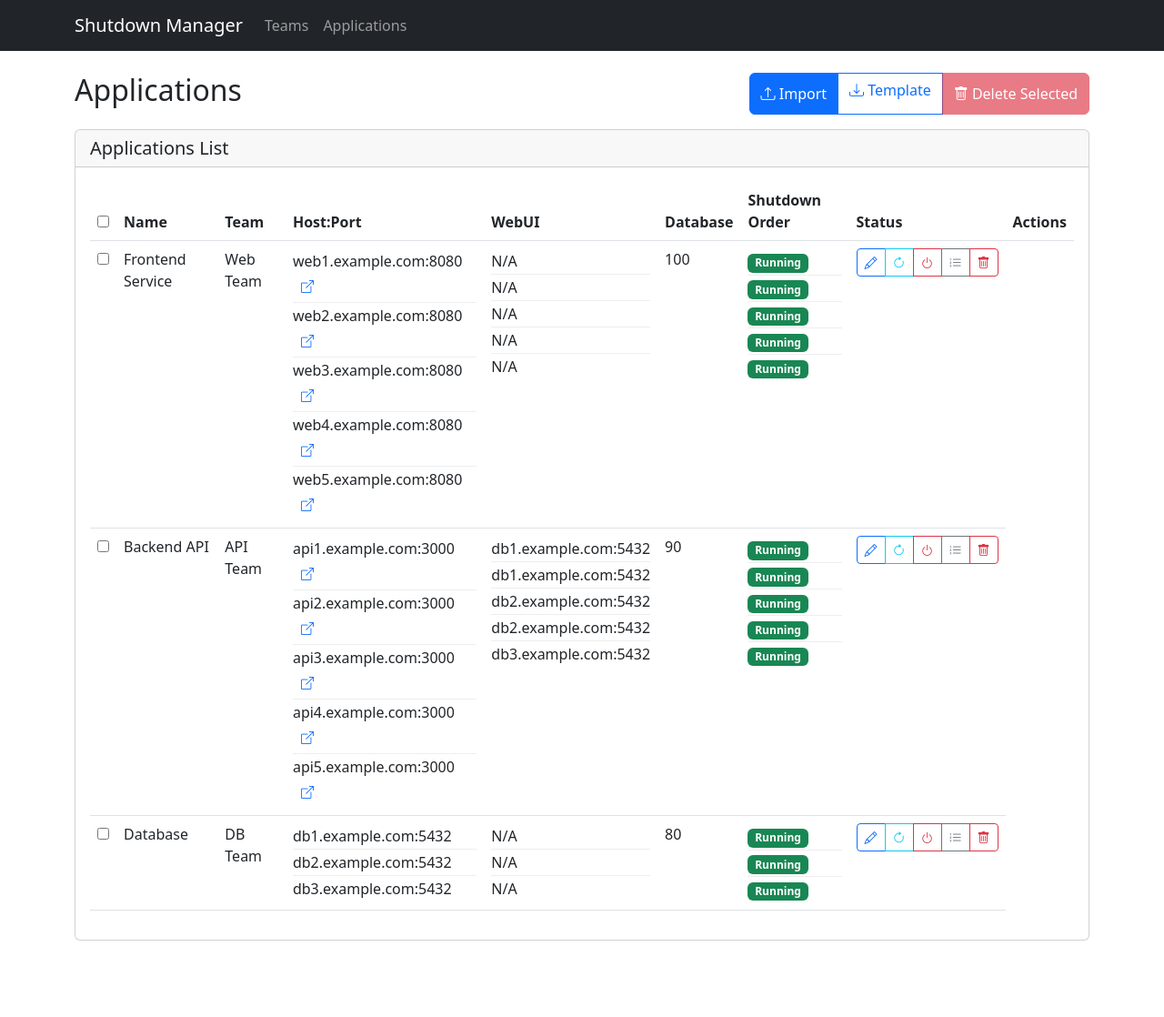
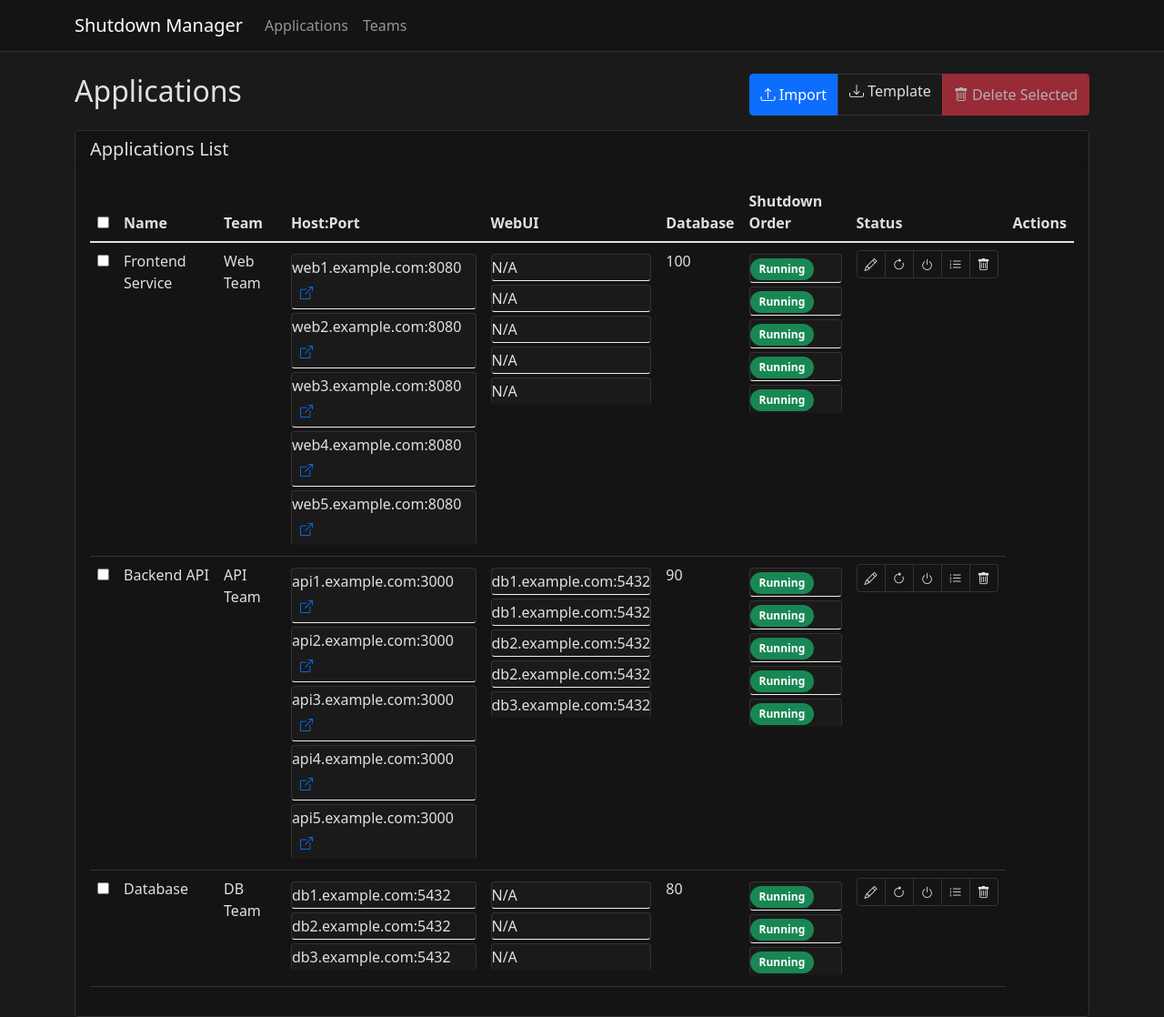
Before and after one commit to nirwo/DC-Mon, a Flask app: page /applications in a window 1280 px wide. Shown: the whole page at 91% size. Before the commit the page ends 1034 px from the top, so only its background shows below. Run offline with Flask 3, Linux system fonts and the light colour scheme; some libraries are stand-ins or nearby versions.

Commit message:
Add dark theme and optimize import process
- Add dark theme with modern UI elements
- Remove batch commit limit for unlimited imports
- Optimize dependency processing
- Add instance row styling
- Update form and button styles for dark theme
- Fix import process to handle larger datasets

```diff
--- a/app/routes.py
+++ b/app/routes.py
@@ -269,9 +269,10 @@ def import_apps():
         skipped = 0
         errors = []
 
-        # Create a dictionary to store teams and applications to minimize database queries
+        # Create dictionaries to store teams and applications to minimize database queries
         teams_cache = {}
         apps_cache = {}
+        pending_dependencies = []
 
         # Process all rows
         for row in reader:
@@ -349,26 +350,26 @@ def import_apps():
                 if dependencies:
                     for dep_name in dependencies.split(';'):
                         if dep_name := clean_csv_value(dep_name):
-                            if dep_app := Application.query.filter_by(name=dep_name).first():
-                                # Check if dependency already exists
-                                if not ApplicationDependency.query.filter_by(
-                                    application_id=app.id,
-                                    dependency_id=dep_app.id
-                                ).first():
-                                    dependency = ApplicationDependency(
-                                        application_id=app.id,
-                                        dependency_id=dep_app.id,
-                                        dependency_type='shutdown_before'
-                                    )
-                                    db.session.add(dependency)
-
-                # Commit every 100 records to avoid large transactions
-                if (imported + updated + skipped) % 100 == 0:
-                    db.session.commit()
+                            # Add to pending dependencies to process after all apps are created
+                            pending_dependencies.append((app.id, dep_name))
 
             except Exception as e:
                 errors.append(f"Error processing row {name}: {str(e)}")
                 continue
+
+        # Process dependencies after all applications are created
+        for app_id, dep_name in pending_dependencies:
+            if dep_app := Application.query.filter_by(name=dep_name).first():
+                if not ApplicationDependency.query.filter_by(
+                    application_id=app_id,
+                    dependency_id=dep_app.id
+                ).first():
+                    dependency = ApplicationDependency(
+                        application_id=app_id,
+                        dependency_id=dep_app.id,
+                        dependency_type='shutdown_before'
+                    )
+                    db.session.add(dependency)
 
         # Final commit
         db.session.commit()
--- a/app/templates/base.html
+++ b/app/templates/base.html
@@ -4,11 +4,119 @@
     <meta charset="UTF-8">
     <meta name="viewport" content="width=device-width, initial-scale=1.0">
     <title>Shutdown Manager - {% block title %}{% endblock %}</title>
-    <link href="https://cdn.jsdelivr.net/npm/bootstrap@5.3.0/dist/css/bootstrap.min.css" rel="stylesheet">
-    <link href="https://cdn.jsdelivr.net/npm/bootstrap-icons@1.7.2/font/bootstrap-icons.css" rel="stylesheet">
+    <link href="https://cdn.jsdelivr.net/npm/bootstrap@5.1.3/dist/css/bootstrap.min.css" rel="stylesheet">
+    <link rel="stylesheet" href="https://cdn.jsdelivr.net/npm/bootstrap-icons@1.7.2/font/bootstrap-icons.css">
+    <style>
+        :root {
+            --dark-bg: #1a1a1a;
+            --darker-bg: #141414;
+            --dark-text: #e0e0e0;
+            --dark-border: #333;
+            --dark-hover: #2a2a2a;
+            --dark-active: #3a3a3a;
+            --accent-color: #0d6efd;
+        }
+
+        body {
+            background-color: var(--dark-bg);
+            color: var(--dark-text);
+            min-height: 100vh;
+        }
+
+        .navbar {
+            background-color: var(--darker-bg) !important;
+            border-bottom: 1px solid var(--dark-border);
+        }
+
+        .card {
+            background-color: var(--darker-bg);
+            border: 1px solid var(--dark-border);
+        }
+
+        .table {
+            color: var(--dark-text);
+        }
+
+        .table > :not(caption) > * > * {
+            background-color: var(--darker-bg);
+            border-bottom-color: var(--dark-border);
+        }
+
+        .table-hover tbody tr:hover {
+            background-color: var(--dark-hover) !important;
+            color: var(--dark-text);
+        }
+
+        .modal-content {
+            background-color: var(--darker-bg);
+            border: 1px solid var(--dark-border);
+        }
+
+        .modal-header, .modal-footer {
+            border-color: var(--dark-border);
+        }
+
+        .form-control, .form-select {
+            background-color: var(--dark-bg);
+            border-color: var(--dark-border);
+            color: var(--dark-text);
+        }
+
+        .form-control:focus, .form-select:focus {
+            background-color: var(--dark-bg);
+            border-color: var(--accent-color);
+            color: var(--dark-text);
+            box-shadow: 0 0 0 0.25rem rgba(13, 110, 253, 0.25);
+        }
+
+        .instance-row {
+            padding: 8px;
+            margin: 4px 0;
+            background-color: var(--dark-bg);
+            border-radius: 4px;
+            border: 1px solid var(--dark-border);
+        }
+
+        .instance-row:hover {
+            background-color: var(--dark-hover);
+        }
+
+        .btn-outline-primary, .btn-outline-danger, .btn-outline-info, .btn-outline-secondary {
+            border-color: var(--dark-border);
+            color: var(--dark-text);
+        }
+
+        .btn-outline-primary:hover, .btn-outline-danger:hover,
+        .btn-outline-info:hover, .btn-outline-secondary:hover {
+            background-color: var(--dark-hover);
+            border-color: var(--accent-color);
+        }
+
+        .badge {
+            padding: 6px 10px;
+            border-radius: 12px;
+        }
+
+        .text-muted {
+            color: #888 !important;
+        }
+
+        .nav-link {
+            color: var(--dark-text);
+        }
+
+        .nav-link:hover {
+            color: var(--accent-color);
+        }
+
+        .alert {
+            background-color: var(--darker-bg);
+            border-color: var(--dark-border);
+        }
+    </style>
 </head>
 <body>
-    <nav class="navbar navbar-expand-lg navbar-dark bg-dark">
+    <nav class="navbar navbar-expand-lg navbar-dark bg-dark mb-4">
         <div class="container">
             <a class="navbar-brand" href="/">Shutdown Manager</a>
             <button class="navbar-toggler" type="button" data-bs-toggle="collapse" data-bs-target="#navbarNav">
@@ -17,10 +125,10 @@
             <div class="collapse navbar-collapse" id="navbarNav">
                 <ul class="navbar-nav">
                     <li class="nav-item">
-                        <a class="nav-link" href="/teams">Teams</a>
+                        <a class="nav-link" href="/applications">Applications</a>
                     </li>
                     <li class="nav-item">
-                        <a class="nav-link" href="/applications">Applications</a>
+                        <a class="nav-link" href="/teams">Teams</a>
                     </li>
                 </ul>
             </div>
@@ -31,7 +139,7 @@
         {% block content %}{% endblock %}
     </div>
 
-    <script src="https://cdn.jsdelivr.net/npm/bootstrap@5.3.0/dist/js/bootstrap.bundle.min.js"></script>
+    <script src="https://cdn.jsdelivr.net/npm/bootstrap@5.1.3/dist/js/bootstrap.bundle.min.js"></script>
     <script src="https://code.jquery.com/jquery-3.6.0.min.js"></script>
     {% block scripts %}{% endblock %}
 </body>
```
Also changed, not shown: large_test_import.csv (added, +14 -0 lines), instance/shutdown_manager.db.
